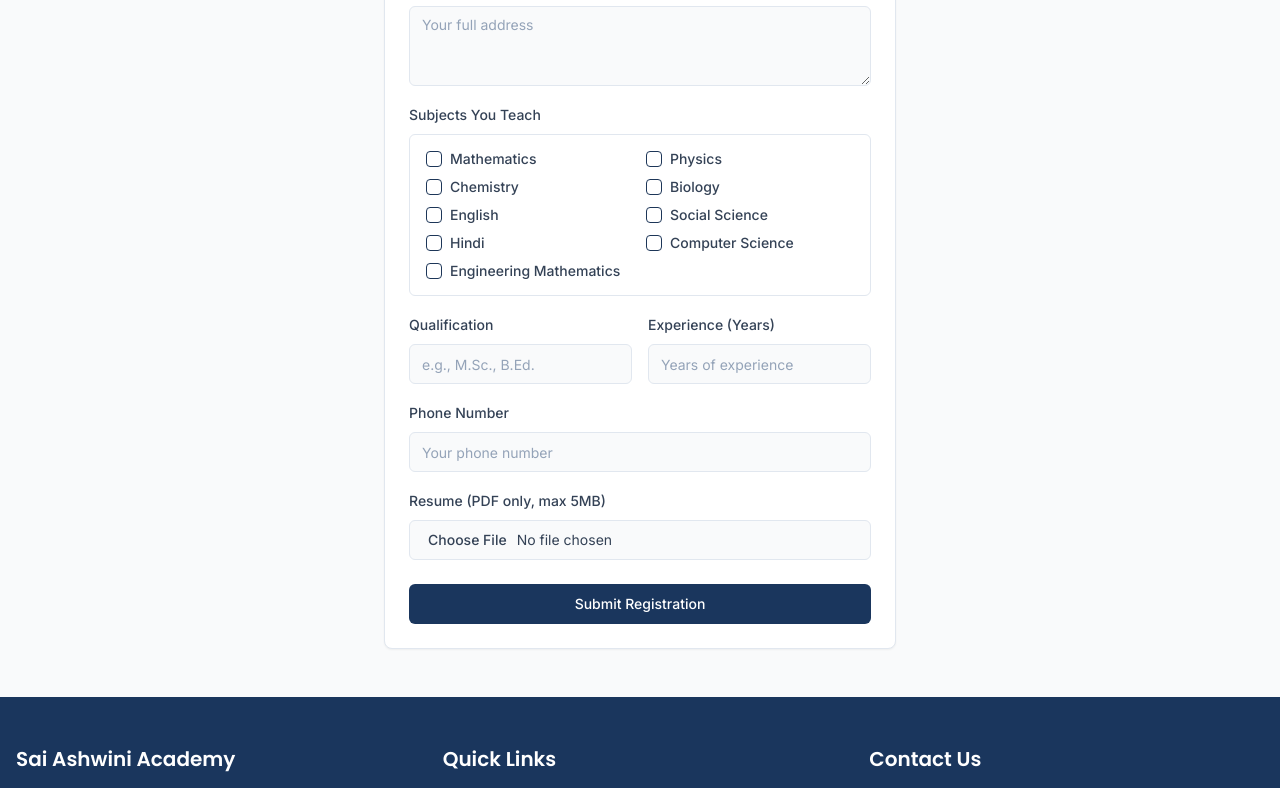
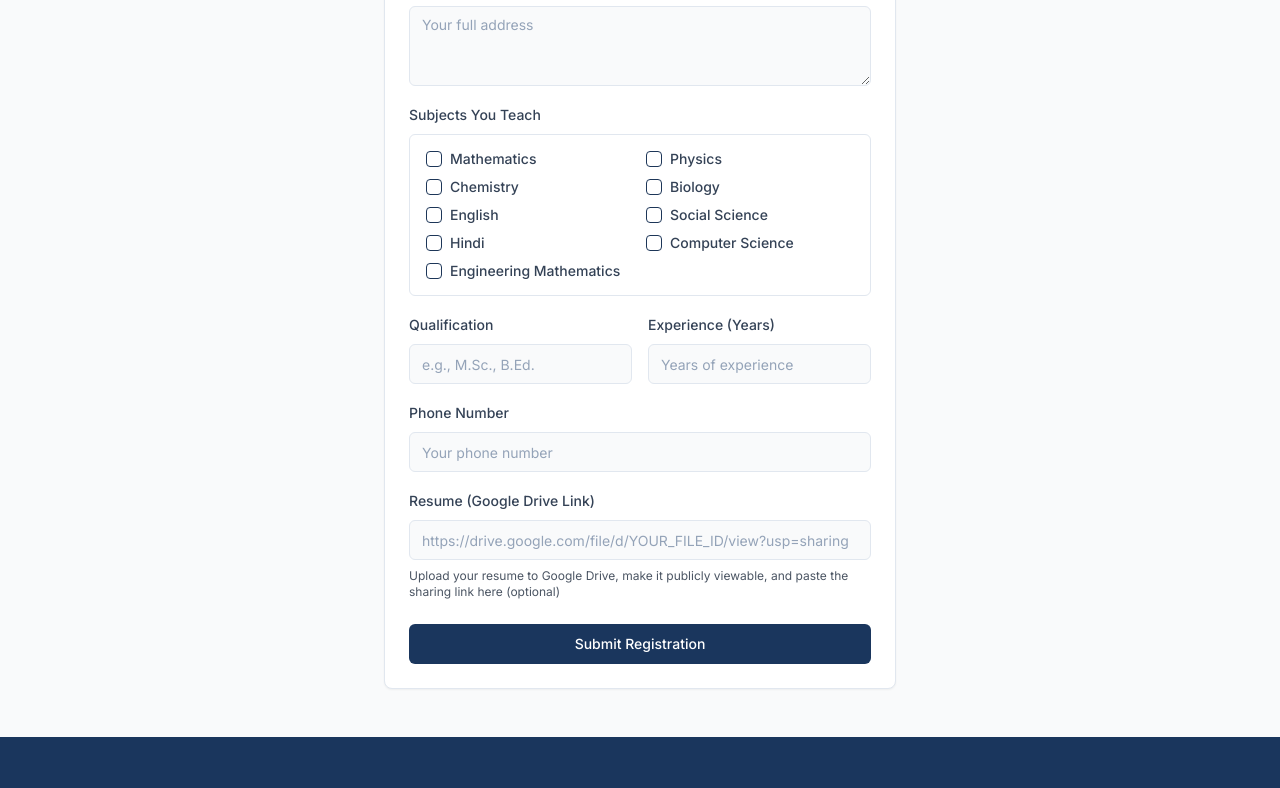
Before and after one commit to RejolinSolomonJ/ashwini-connect-hub, a React (Vite) app: page /staff-form in a window 1280 px wide. Shown: the part 401-1189 px from the top of the page. Built offline with nearby package versions, Linux system fonts and the light colour scheme.

Commit message:
Fix: Store Google Drive link instead of PDF in backend
Update staff registration to store Google Drive link for resumes instead of uploading PDFs to Supabase storage.

```diff
--- a/src/components/StaffForm.tsx
+++ b/src/components/StaffForm.tsx
@@ -36,7 +36,7 @@ const StaffForm = () => {
   const [phone, setPhone] = useState('');
   const [qualification, setQualification] = useState('');
   const [experience, setExperience] = useState('');
-  const [resumeFile, setResumeFile] = useState<File | null>(null);
+  const [resumeUrl, setResumeUrl] = useState('');
   const [isLoading, setIsLoading] = useState(false);
   const navigate = useNavigate();
 
@@ -48,41 +48,12 @@ const StaffForm = () => {
     }
   };
 
-  const handleFileChange = (e: React.ChangeEvent<HTMLInputElement>) => {
-    const file = e.target.files?.[0];
-    if (file) {
-      // Check file type (PDF only)
-      if (file.type !== 'application/pdf') {
-        toast.error('Please upload a PDF file only.');
-        return;
-      }
-      // Check file size (max 5MB)
-      if (file.size > 5 * 1024 * 1024) {
-        toast.error('File size must be less than 5MB.');
-        return;
-      }
-      setResumeFile(file);
-    }
-  };
+  const validateGoogleDriveUrl = (url: string) => {
+    if (!url) return true; // Optional field
 
-  const uploadResume = async (file: File) => {
-    const fileExt = file.name.split('.').pop();
-    const fileName = `${Date.now()}_${Math.random().toString(36).substring(2)}.${fileExt}`;
-    const filePath = `resumes/${fileName}`;
-
-    const { error: uploadError } = await supabase.storage
-      .from('resumes')
-      .upload(filePath, file);
-
-    if (uploadError) {
-      throw uploadError;
-    }
-
-    const { data } = supabase.storage
-      .from('resumes')
-      .getPublicUrl(filePath);
-
-    return data.publicUrl;
+    // Check if it's a valid Google Drive URL
+    const googleDriveRegex = /^https:\/\/drive\.google\.com\/file\/d\/[a-zA-Z0-9_-]+\/view(\?usp=sharing)?$/;
+    return googleDriveRegex.test(url);
   };
 
   const handleSubmit = async (e: React.FormEvent) => {
@@ -93,16 +64,14 @@ const StaffForm = () => {
       return;
     }
 
+    if (resumeUrl && !validateGoogleDriveUrl(resumeUrl)) {
+      toast.error('Please enter a valid Google Drive sharing link (e.g., https://drive.google.com/file/d/YOUR_FILE_ID/view?usp=sharing)');
+      return;
+    }
+
     setIsLoading(true);
 
     try {
-      let resumeUrl = null;
-
-      // Upload resume if file is selected
-      if (resumeFile) {
-        resumeUrl = await uploadResume(resumeFile);
-      }
-
       const { error } = await supabase
         .from('staff')
         .insert({
@@ -112,7 +81,7 @@ const StaffForm = () => {
           qualification,
           experience,
           phone,
-          resume_url: resumeUrl
+          resume_url: resumeUrl || null
         });
 
       if (error) throw error;
@@ -220,17 +189,21 @@ const StaffForm = () => {
           </div>
 
           <div className="space-y-2">
-            <Label htmlFor="resume-upload">Resume (PDF only, max 5MB)</Label>
+            <Label htmlFor="resume-url">Resume (Google Drive Link)</Label>
             <Input
-              id="resume-upload"
-              type="file"
-              accept=".pdf"
-              onChange={handleFileChange}
-              className="cursor-pointer"
+              id="resume-url"
+              type="url"
+              placeholder="https://drive.google.com/file/d/YOUR_FILE_ID/view?usp=sharing"
+              value={resumeUrl}
+              onChange={(e) => setResumeUrl(e.target.value)}
+              className="text-sm"
             />
-            {resumeFile && (
-              <p className="text-sm text-green-600">
-                Selected: {resumeFile.name}
+            <p className="text-xs text-gray-600">
+              Upload your resume to Google Drive, make it publicly viewable, and paste the sharing link here (optional)
+            </p>
+            {resumeUrl && !validateGoogleDriveUrl(resumeUrl) && (
+              <p className="text-xs text-red-600">
+                Please enter a valid Google Drive sharing link
               </p>
             )}
           </div>
```
